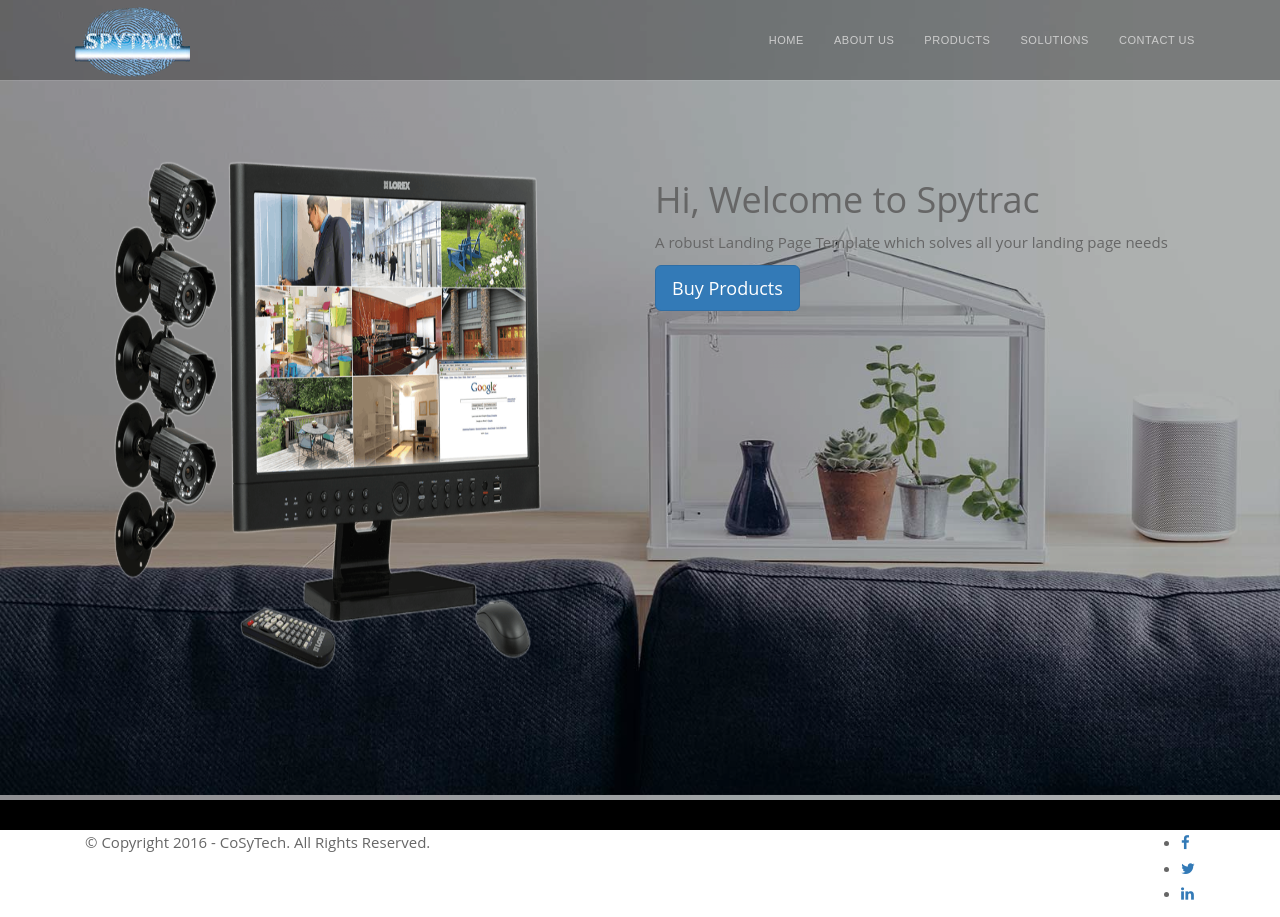
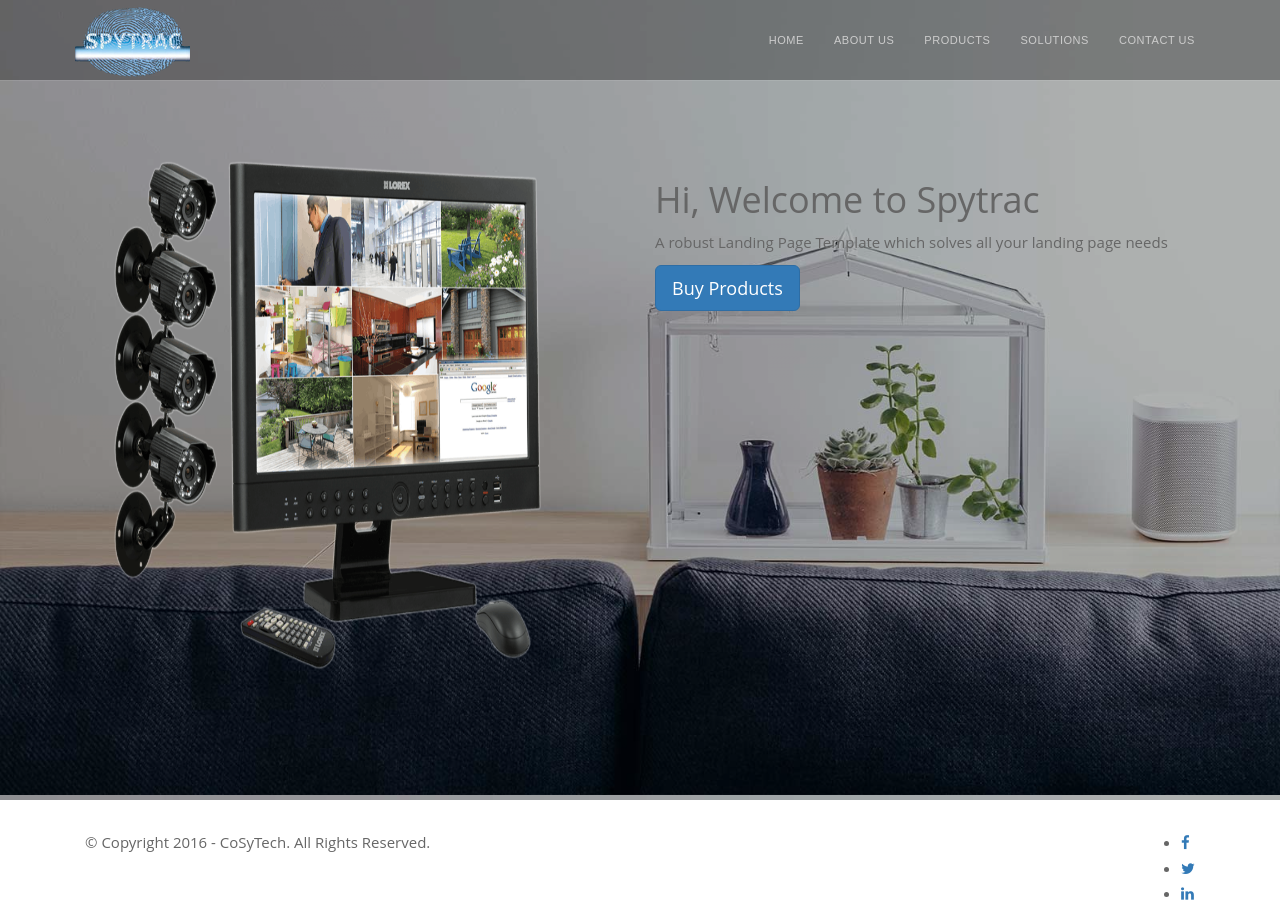
Before and after one commit to jangya/spytrac, a PHP site: page / in a window 1280 px wide. Run offline with PHP 8.4, Linux system fonts and the light colour scheme; some libraries are stand-ins or nearby versions.

Commit message:
Update spytrac.css

```diff
--- a/assets/css/spytrac.css
+++ b/assets/css/spytrac.css
@@ -348,7 +348,6 @@ body{
   ==============*/
 .home-section{
     padding: 160px 0px;
-    background-color:black;
 }
 .parallax {
     background-image: url("../img/home-bg2.jpg");
@@ -374,4 +373,5 @@ body{
 	height: 100%;
 	z-index: 0;
 	overflow: hidden;
+	background-color:black;
 }
```
